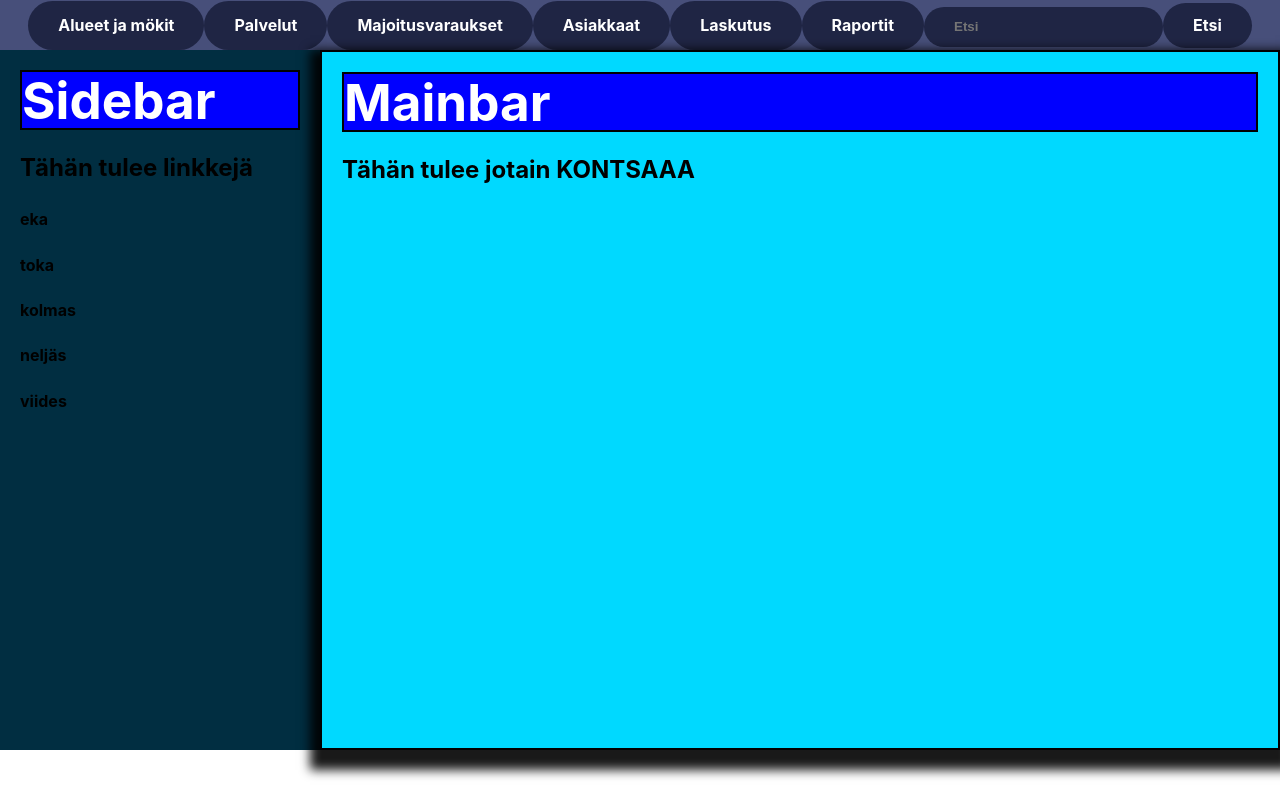
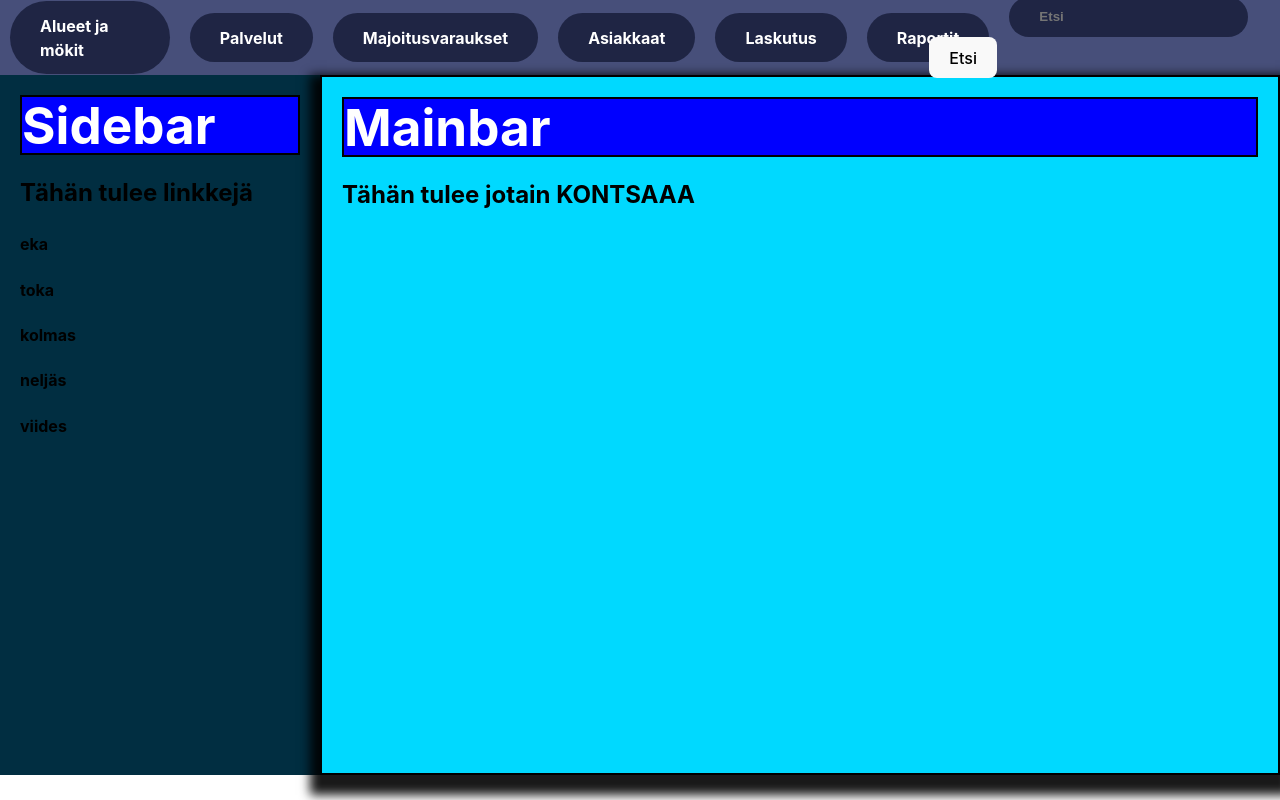
Before and after one commit to egohommeli12345/VillageBase, a React (Vite) app in the folder Frontend/VillageBase_fe/: page / in a window 1280 px wide. Built offline with nearby package versions, Linux system fonts and the light colour scheme.

Commit message:
button change on menubar

```diff
--- a/Frontend/VillageBase_fe/src/components/MenuBar.css
+++ b/Frontend/VillageBase_fe/src/components/MenuBar.css
@@ -1,19 +1,8 @@
 .menuBarBG {
     width: 100vw;
-  height: 50px;
+    height: 75px;
     background-color: #474f7a;
     display: flex;
-}
-
-.header {
-  background-color: #f3f3f3;
-  padding: 10px 0;
-  box-shadow: 0 2px 5px rgba(0, 0, 0, 0.2);
-  border-radius: 25px;
-  display: flex;
-  justify-content: center;
-  align-items: center;
-  width: 100%; /* Jos haluat headerin täyttävän menuBarBG:n leveyden */
 }
 
 .buttons {
@@ -23,22 +12,39 @@
     width: 100%;
 }
 
-.button, .search-button, .search-input {
+.button {
     padding: 12.5px 30px;
     border: 0;
     border-radius: 100px;
-  background-color: #1F2544;
+    background-color: #1f2544;
     color: #ffffff;
     font-weight: Bold;
     transition: all 0.5s;
     -webkit-transition: all 0.5s;
+    margin: 0 10px;
+}
+
+.search-container {
+}
+
+.search-input {
+    border: 0;
+    border-radius: 100px;
+    padding: 12.5px 30px;
+    background-color: #1f2544;
+    color: #ffffff;
+    font-weight: Bold;
+    transition: all 0.5s;
+    -webkit-transition: all 0.5s;
+    margin: 0 10px;
+}
+
+.search-button {
+    position: relative;
+    right: 25%;
 }
 
 .button:hover {
     background-color: #dddddd;
     color: #555;
 }
-
-.search-button:hover {
-  background-color: #ccc;
-}
--- a/Frontend/VillageBase_fe/src/components/MenuBar.tsx
+++ b/Frontend/VillageBase_fe/src/components/MenuBar.tsx
@@ -12,9 +12,11 @@ export default function MenuBar() {
                 <a className="button">Raportit</a>
 
                 <div className="search-container">
-          {" "}
-          {/* Lisätty tämä divi hakuelementeille */}
-          <input type="text" className="search-input" placeholder="Etsi" />
+                    <input
+                        type="text"
+                        className="search-input"
+                        placeholder="Etsi"
+                    />
                     <button type="submit" className="search-button">
                         Etsi
                     </button>
```
Lines whose indentation alone changed are shown as unchanged.
